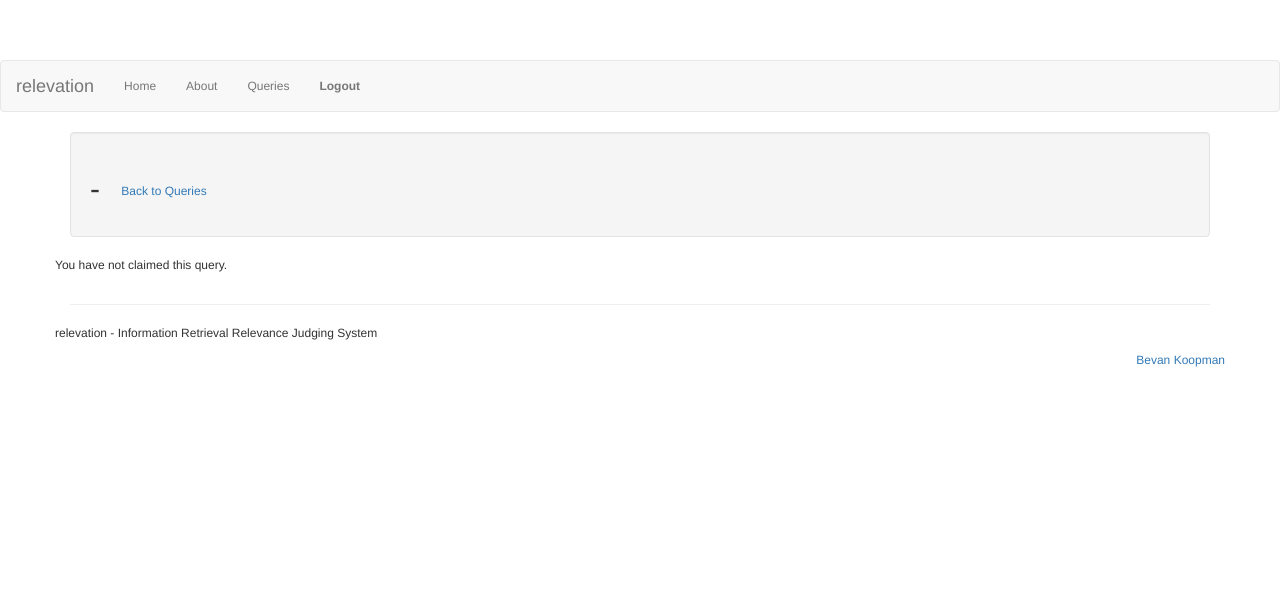
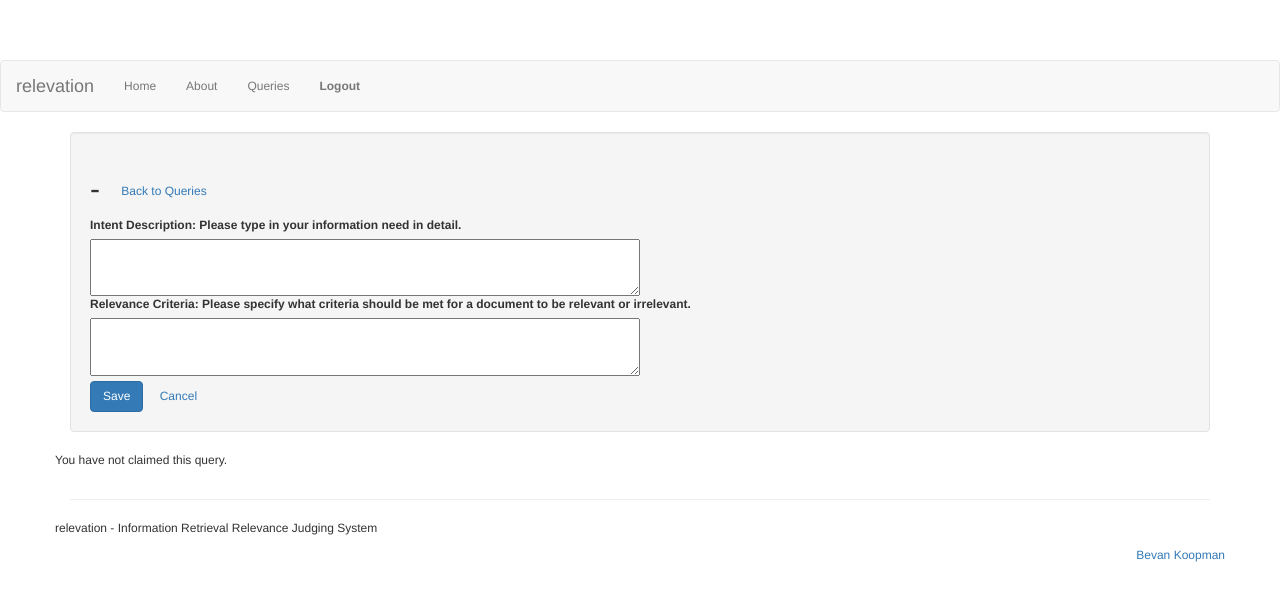
Before and after one commit to ielab/relevation, a Django app: template judgementapp/templates/judgementapp/query.html in a window 1280 px wide. Shown: the top 601 px of the page. Run offline with Django 3.2, Linux system fonts and the light colour scheme; the template is opened without the code that fills it, so the values that code supplies are empty; parts of the project's set-up code (start-up, migrations or seed data) failed here and were passed over; some libraries are stand-ins or nearby versions.

Commit message:
add query description and query criteria

```diff
--- a/judgementapp/models.py
+++ b/judgementapp/models.py
@@ -24,9 +24,9 @@ class Query(models.Model):
 	text = models.CharField(max_length=250)
 	difficulty = models.IntegerField(blank=True, null=True)
 	comment = models.TextField(blank=True, null=True)
+	description = models.TextField(blank=True, null=True)
+	criteria = models.TextField(blank=True, null=True)
 
-	instructions = models.TextField(blank=True, null=True)
-	criteria = models.TextField(blank=True, null=True)
 	example = models.TextField(blank=True, null=True)
 
 	def __unicode__(self):
--- a/judgementapp/templates/judgementapp/document.html
+++ b/judgementapp/templates/judgementapp/document.html
@@ -96,7 +96,7 @@
                  <div class="control-group">
                     <label>Comment:</label>
                     <div class="controls">
-                      <textarea rows="10" class="span3", id="comment" name="comment">{% if judgement.comment %}{{ judgement.comment }}{% else %}{% endif %}</textarea>
+                      <textarea rows="10" class="col-md-12", id="comment" name="comment">{% if judgement.comment %}{{ judgement.comment }}{% else %}{% endif %}</textarea>
                       <button type="button" class="btn btn-link" id="capture" onclick="captureSelection()">Insert Selected Text</button>
                     </div>
                   </div>
--- a/judgementapp/templates/judgementapp/query.html
+++ b/judgementapp/templates/judgementapp/query.html
@@ -4,7 +4,33 @@
 
 	<div class="well">
     <h2> <span {% if query.length > 200 %} class="long" {% endif %}>{{ query.qId }} - {{ query.text }}</span> <a style="text-align: right;", href="{% url 'judgementapp.views.query_list' %}" class="btn">Back to Queries</a></h2>
-	    <p></p>
+
+    <form class="form-inline" action="" method="post">
+      {% csrf_token %}
+      <div class="container-fluid">
+        <div class="row">
+          <label>Intent Description: Please type in your information need in detail.</label>
+          <div class="control-group">
+              <div class="controls">
+                <textarea rows="3" placehoder="description" name="description" class="col-md-6" >{% if query.description %}{{ query.description }}{% else %}{% endif %}</textarea>
+              </div>
+          </div>
+        </div>
+        <div class="row">
+          <label>Relevance Criteria: Please specify what criteria should be met for a document to be relevant or irrelevant.</label>
+          <div class="control-group">
+              <div class="controls">
+                <textarea rows="3" placehoder="criteria" name="criteria" class="col-md-6" >{% if query.criteria %}{{ query.criteria }}{% else %}{% endif %}</textarea>
+              </div>
+          </div>
+        </div>
+        <div class="row" style="margin-top: 5px;">
+          <div class="form-actions">
+              <button type="submit" class="btn btn-primary" size="20">Save</button> <a href="{% url 'judgementapp.views.query' qId=query.qId %}" class="btn">Cancel</a>
+          </div>
+        </div>
+      </div>
+    </form>
   </div>
 
 	<div class="row">
@@ -42,33 +68,38 @@
 
            <form class="form-inline" action="" method="post">
               {% csrf_token %}
+              <div class=container-fluid>
+                <div class="row">
                 <legend>How hard was this query to judge?</legend>
                 <div class="control-group">
                    <label class="radio inline">
                       <input type="radio" name="difficulty" id="difficulty2" value="2" {% if query.difficulty == 2 %} checked {% endif %}>
                       Very difficult
                     </label>
-                  <label class="radio inline">
+                    <label class="radio inline" style="margin-left: 10px;">
                       <input type="radio" name="difficulty" id="difficulty1" value="1" {% if query.difficulty == 1 %} checked {% endif %}>
                       Moderately difficult
                     </label>
-                  <label class="radio inline">
+                    <label class="radio inline" style="margin-left: 10px;">
                       <input type="radio" name="difficulty" id="difficulty0" value="0" {% if query.difficulty == 0 %} checked {% endif %}>
                       Easy
                     </label>
                 </div>
-              <label>Comments:</comments>
+                </div>
+                <div class="row">
+                <label>Comments:</label>
                  <div class="control-group">
                     <div class="controls">
-                    <textarea rows="3" placehoder="comment" name="comment" class="span6" >{% if query.comment %}{{ query.comment }}{% else %}{% endif %}</textarea>
+                      <textarea rows="3" placehoder="comment" name="comment" class="col-md-6" >{% if query.comment %}{{ query.comment }}{% else %}{% endif %}</textarea>
                     </div>
                   </div>
-
-
+                </div>
+                <div class="row" style="margin-top: 5px;">
                 <div class="form-actions">
                     <button type="submit" class="btn btn-primary" size="20">Save</button> <a href="{% url 'judgementapp.views.query' qId=query.qId %}" class="btn">Cancel</a>
                 </div>
-
+                </div>
+              </div>
             </form>
         {% endif %}
 
```
Also changed, not shown: judgementapp/views.py (+9 -0 lines). Lines whose indentation alone changed are shown as unchanged.
